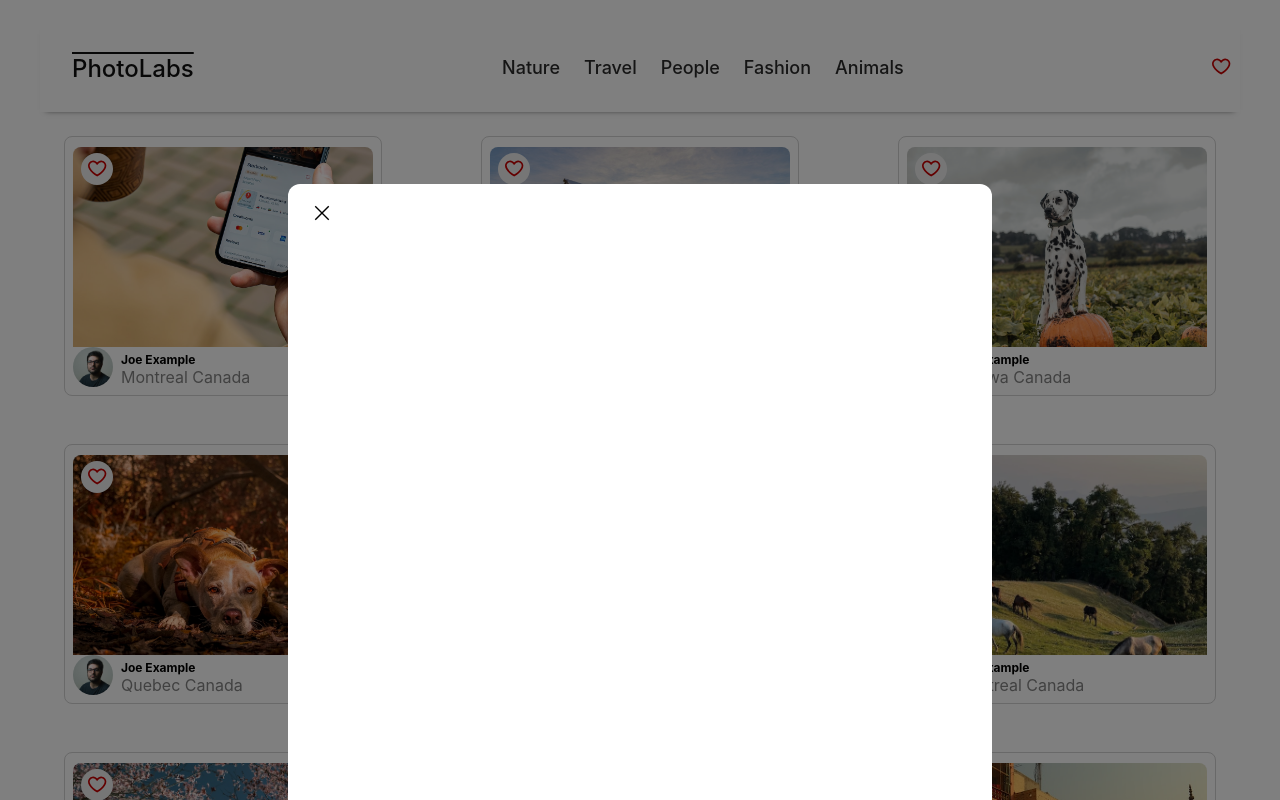
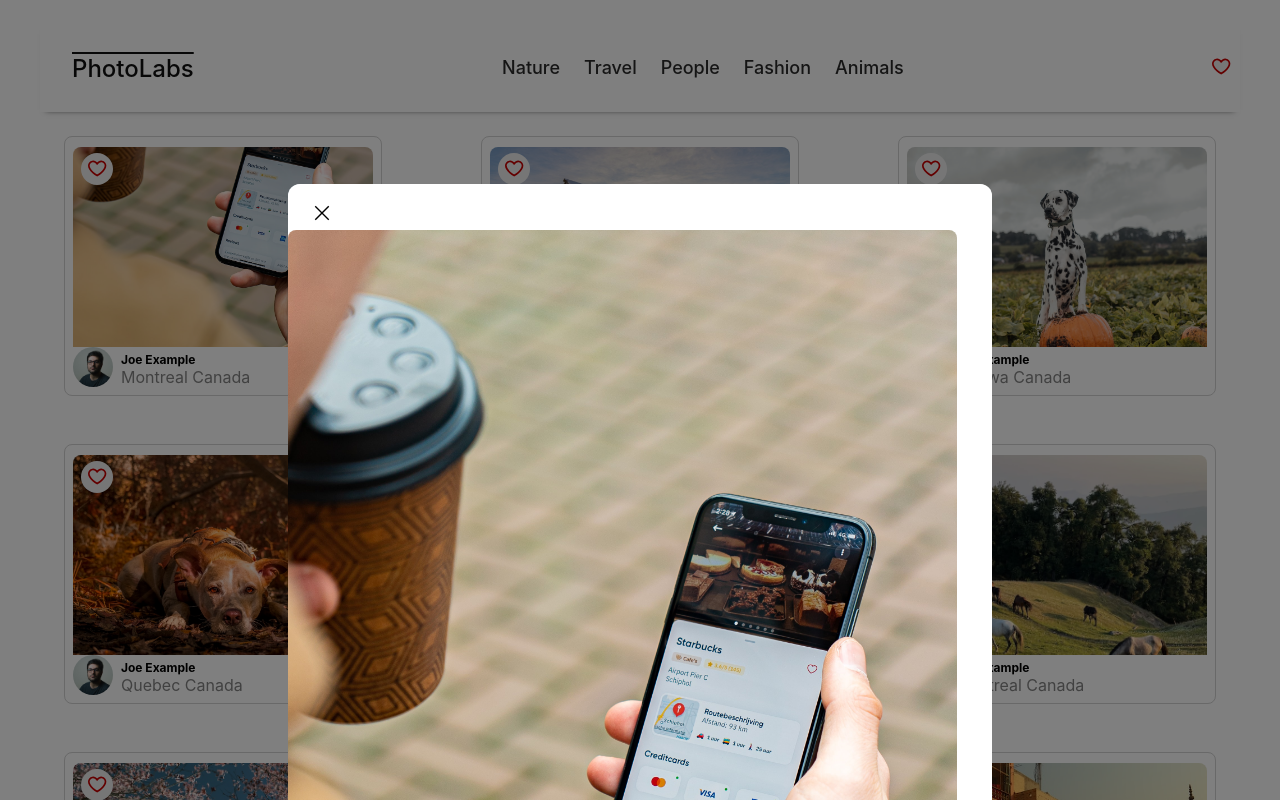
Before and after one commit to Upgrayedd0408/photolabs, a React (Create React App) app in the folder frontend/: page / in a window 1280 px wide. Both pictures are taken after a click on the picture 223 px from the left and 247 px from the top of the page. Shown: the top 800 px of the page. Built offline with nearby package versions, Linux system fonts and the light colour scheme; the HTML template or start-up script is replaced by a standard one.

Commit message:
add photo data to the Modal

```diff
--- a/frontend/src/App.jsx
+++ b/frontend/src/App.jsx
@@ -10,20 +10,28 @@ import PhotoDetailsModal from 'routes/PhotoDetailsModal';
 // Note: Rendering a single component to build components in isolation
 const App = () => {
 
-  const [modalDisplayed, setModalDisplayed] = useState(false);
+  const [modalDisplayed, setModalDisplayed] = useState({ displayed: false, selectedPhoto: null });
 
-  const displayPhotoModal = () => {
-    if (modalDisplayed) {
-      setModalDisplayed(false);
+  const closeModal = () => {
+    setModalDisplayed({ displayed: false, selectedPhoto: null });
+    console.log(modalDisplayed.selectedPhoto);
+  };
+
+  const displayPhotoModal = (photoId) => {
+    const selectedPhoto = photos.find(photo => photo.id === photoId);
+
+    if (selectedPhoto) {
+      console.log(selectedPhoto);
+      setModalDisplayed({ displayed: !modalDisplayed.displayed, selectedPhoto: selectedPhoto});
     } else {
-      setModalDisplayed(true);
+      setModalDisplayed({ displayed: false, selectedPhoto: null});
     }
   };
 
   return (
     <div className="App">
       <HomeRoute topics={topics} photos={photos} modalDisplayed={modalDisplayed} displayPhotoModal={displayPhotoModal} />
-      {modalDisplayed && <PhotoDetailsModal displayPhotoModal={displayPhotoModal} />}
+      {modalDisplayed.displayed && <PhotoDetailsModal closeModal={closeModal} modalDisplayed={modalDisplayed} />}
     </div>
   );
 };
--- a/frontend/src/routes/PhotoDetailsModal.jsx
+++ b/frontend/src/routes/PhotoDetailsModal.jsx
@@ -3,10 +3,12 @@ import React from 'react';
 import '../styles/PhotoDetailsModal.scss';
 import closeSymbol from '../assets/closeSymbol.svg';
 
-const PhotoDetailsModal = ({ displayPhotoModal }) => {
+const PhotoDetailsModal = ({ closeModal, modalDisplayed }) => {
+
+  const { selectedPhoto } = modalDisplayed;
 
   const handleClick = () => {
-    displayPhotoModal();
+    closeModal();
   };
 
   return (
@@ -14,6 +16,7 @@ const PhotoDetailsModal = ({ displayPhotoModal }) => {
       <button className="photo-details-modal__close-button" onClick={handleClick}>
         <img src={closeSymbol} alt="close symbol" />
       </button>
+      <img src={selectedPhoto.urls.full} className="photo-details-modal__image" />
     </div>
   );
 };
```
